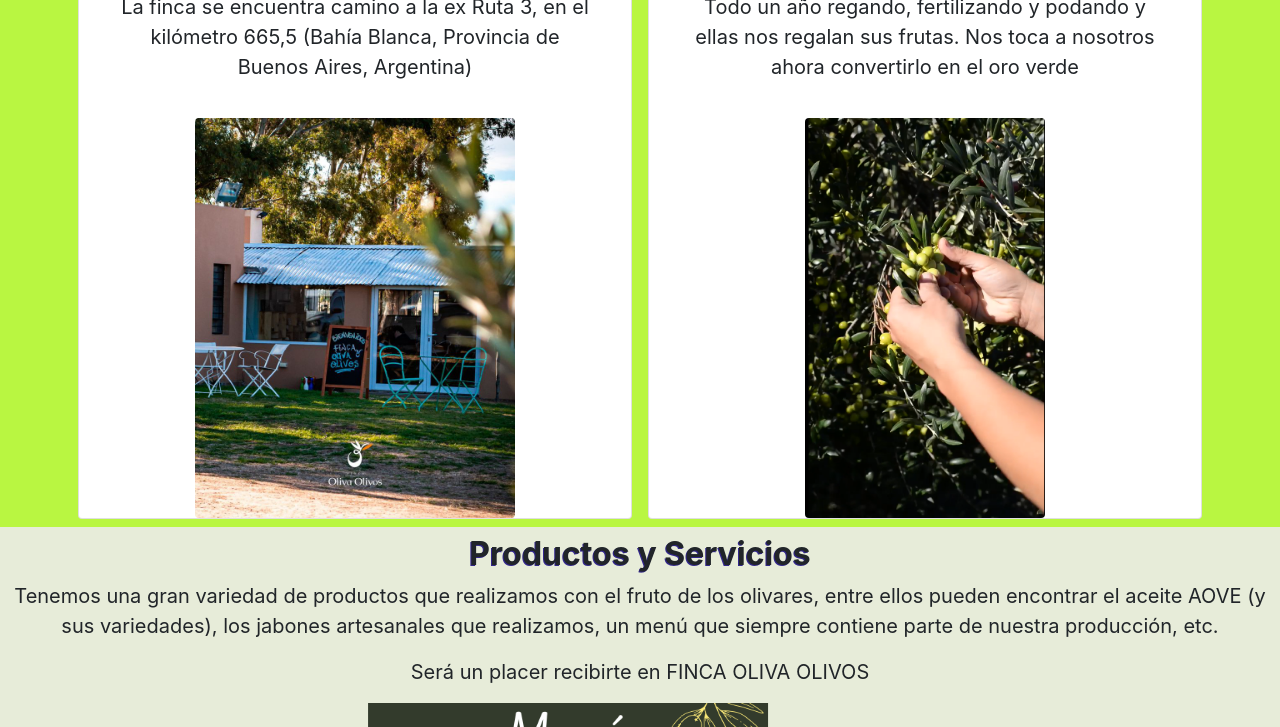
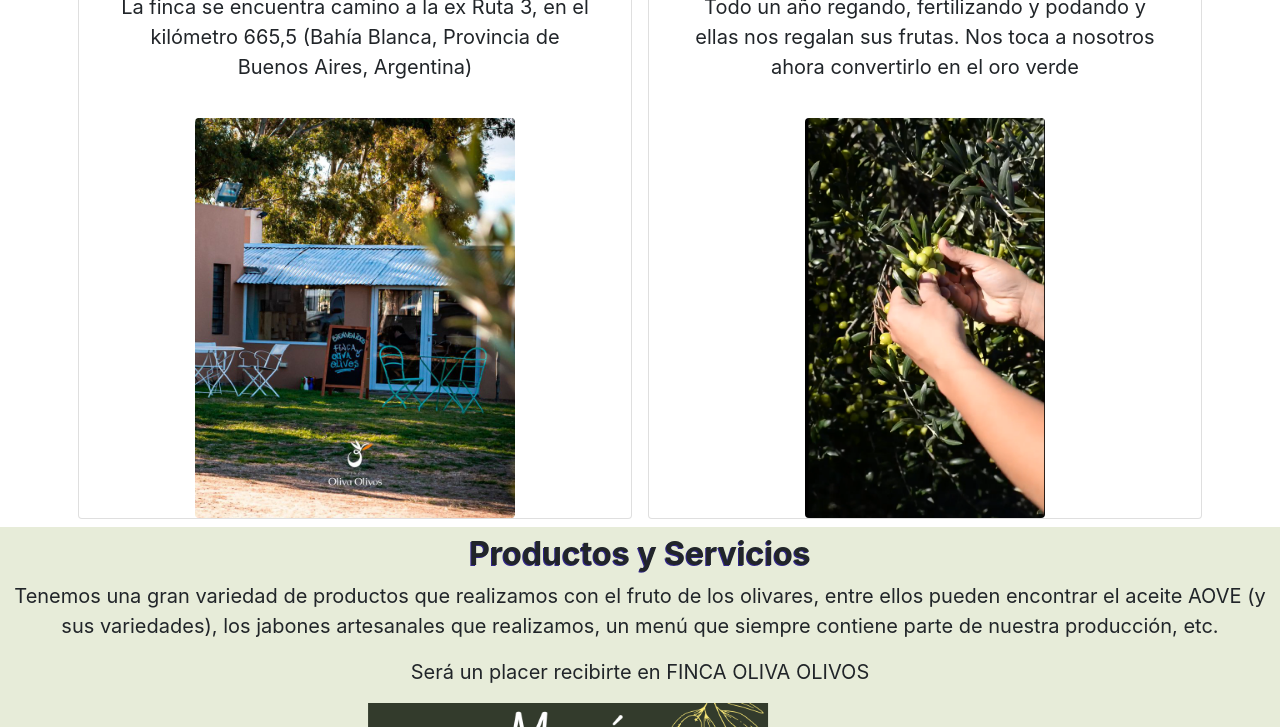
Before and after one commit to noe-o/la_finca, a website: page index.html in a window 1280 px wide. Shown: the part 554-1281 px from the top of the page. Drawn offline with nearby package versions, Linux system fonts and the light colour scheme.

Commit message:
2 files modified

```diff
--- a/index.html
+++ b/index.html
@@ -34,7 +34,7 @@
         <h1>FINCA OLIVA OLIVOS</h1>
     </section>
 
-    <section class="bg-oliva">
+    <section>
         <div class="container text-center">
             <div class="row ">
                 <div class="card col-md mgLR mg-top mg-bottom">
--- a/scss/estilos.scss
+++ b/scss/estilos.scss
@@ -1,9 +1,5 @@
 .bg-green {
     background-color: #6b8e23;
-}
-
-.bg-oliva {
-    background-color: #b9f641;
 }
 
 .bg-gris {
```
